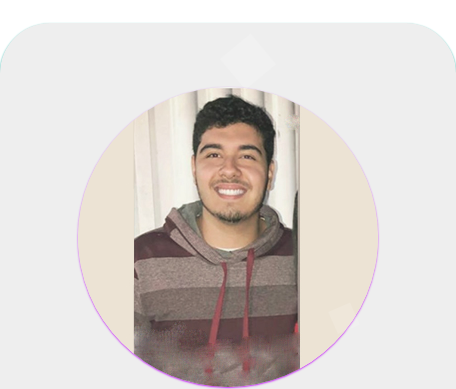
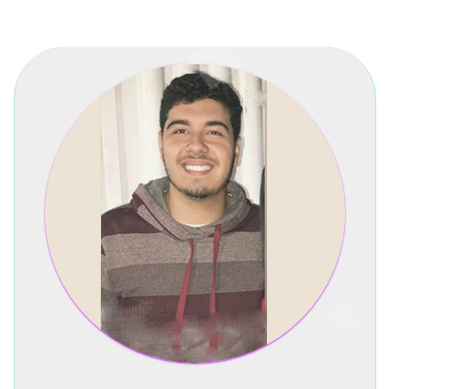
Before and after one commit to luisGust4vo/portif, a plain HTML site: page index.html in a window 390 px wide. Shown: the top 389 px of the page, 456 px wide, since content can reach past the window. Drawn offline with Linux system fonts and the light colour scheme.

Commit message:
Update style.css

```diff
--- a/css/style.css
+++ b/css/style.css
@@ -19,6 +19,8 @@ body{
     justify-items: center;
     height: 100vh;
     color: #aeaeae;
+
+
 }
 
 
@@ -38,7 +40,9 @@ body{
  box-shadow:0 1px 2px 0 rgba(0, 173, 159, 500);
 
 
+
 }
+
 .redes-sociais{
     display: flex;
     justify-content: center;
@@ -82,9 +86,7 @@ body{
     box-shadow:0 1px 2px 0 rgba(190, 0, 248, 0.876);
 }
 
-.profile{
-    max-width: 452px;
-}
+
 
 .litle2{
     font-size: 17px;
@@ -147,11 +149,14 @@ body{
     }
 }
 
-@media (max-whidth: 600px){
+@media (max-width: 600px) {
+
     .box{
-        padding: 2rem;
+       justify-items: center;
+       margin: 0 auto;
+       padding: 2rem;
     }
     .box:first-child{
-        padding: 3rem;
+        padding: 1rem;
     }
 }
```
